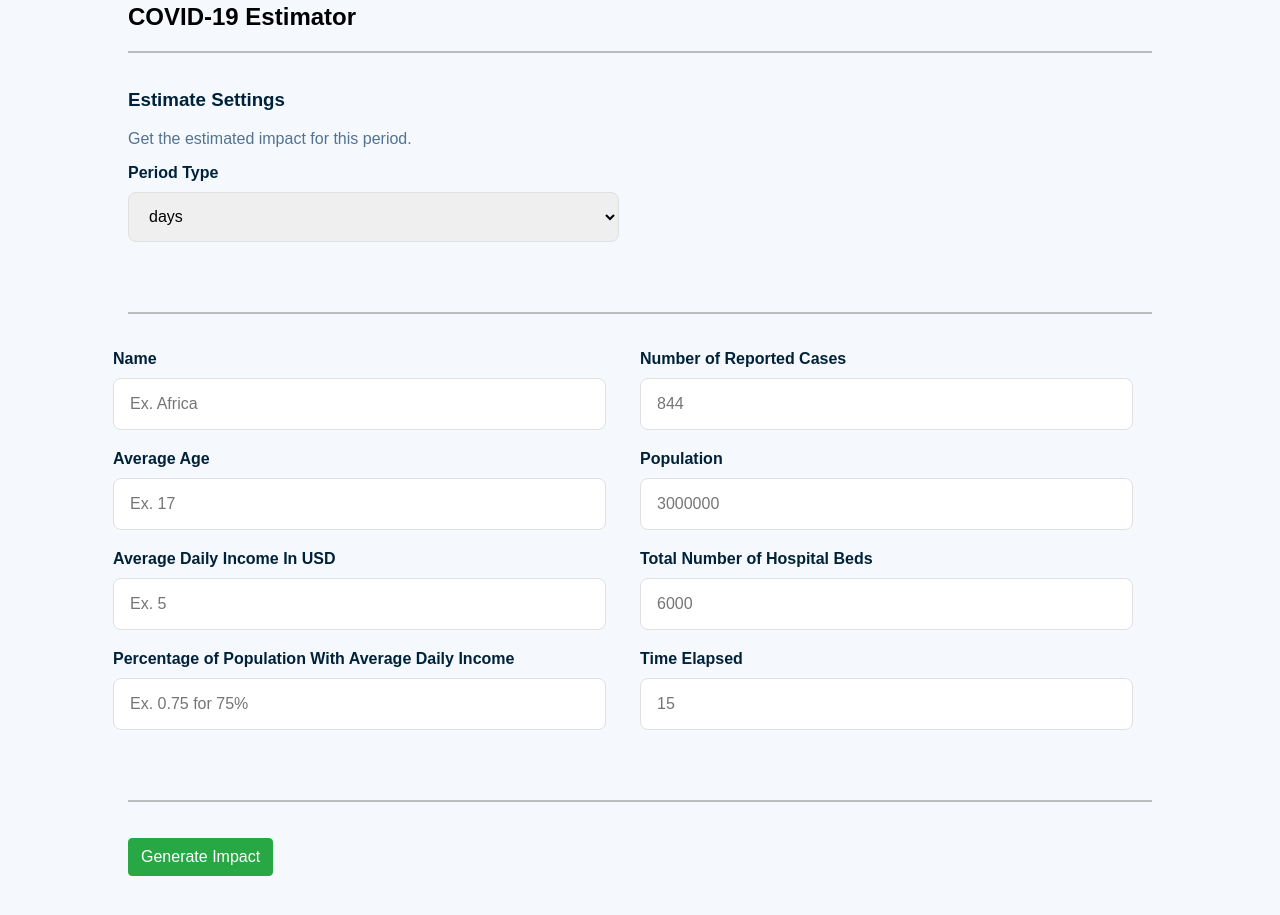
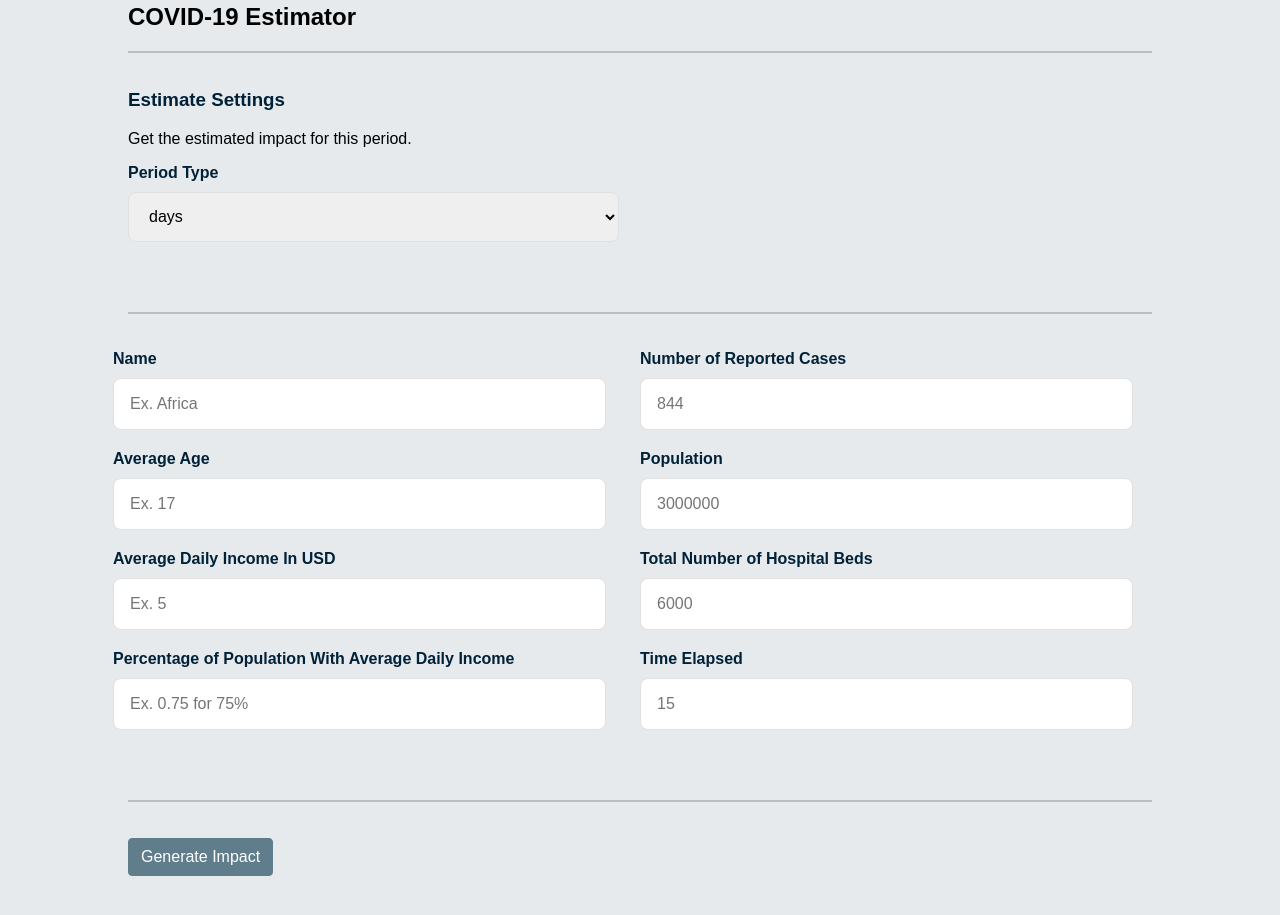
Before and after one commit to pianistprogrammer/my-covid-19-estimator, a website: page public/index.html in a window 1280 px wide. Shown: the part 197-1112 px from the top of the page. Drawn offline with Linux system fonts and the light colour scheme.

Commit message:
front end changes

```diff
--- a/public/css/style.css
+++ b/public/css/style.css
@@ -1,7 +1,7 @@
 
         body {
             margin: 0 0;
-            background-color: #f5f9fd;
+            background-color: #e7eaed;
             font-family: 'Poppins', sans-serif;
         }
 
@@ -47,7 +47,7 @@
 
         .form-section-info p {
             width: 80%;
-            color: #537291;
+            color: #000;
         }
 
         .form-input {
@@ -118,8 +118,8 @@
 }
 .btn-success {
     color: #fff;
-    background-color: #28a745;
-    border-color: #28a745;
+    background-color: #607d8b;
+    border-color: #607d8b;
 }
         @media (max-width: 768px) {
             .form-section-info {
```
Also changed, not shown: 1 other file.
